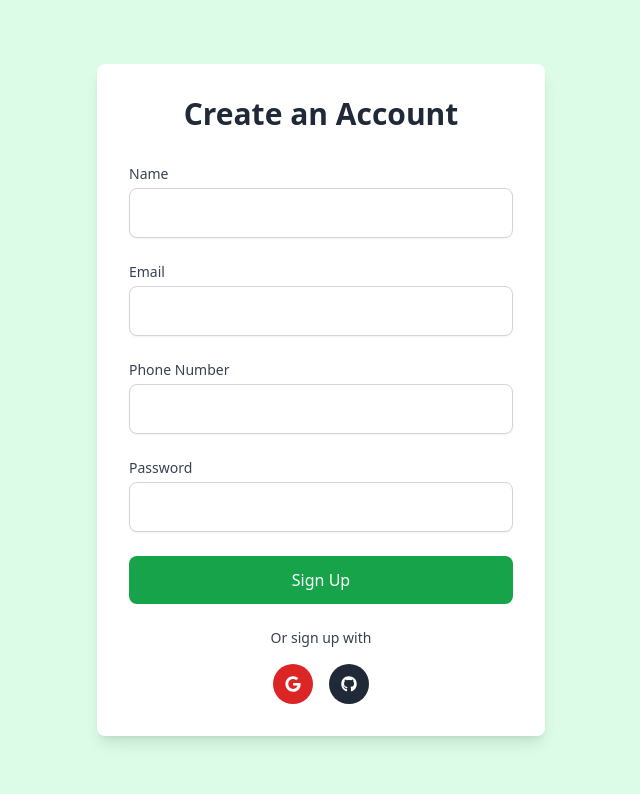
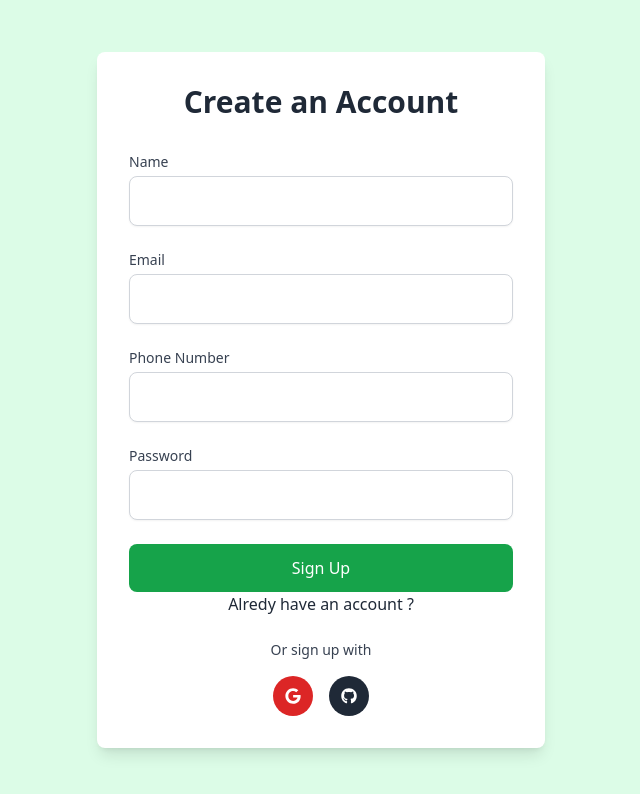
Before and after one commit to StephenStolk/tervivewebsite, a React (Create React App) app: page /signup in a window 1280 px wide. Shown: the top 794 px of the page, without its empty margins (319-959 px from the left). Built offline with nearby package versions, Linux system fonts and the light colour scheme.

Commit message:
Updated Signup page

```diff
--- a/src/Signup/Signup.jsx
+++ b/src/Signup/Signup.jsx
@@ -115,6 +115,7 @@ const SignupPage = () => {
             Sign Up
           </button>
         </form>
+        <p className='text-center' onClick={navigate('/login')}>Alredy have an account ? </p>
         <div className="mt-6">
           <p className="text-center text-sm font-medium text-gray-700 mb-4">Or sign up with</p>
           <div className="flex justify-center space-x-4">
```
